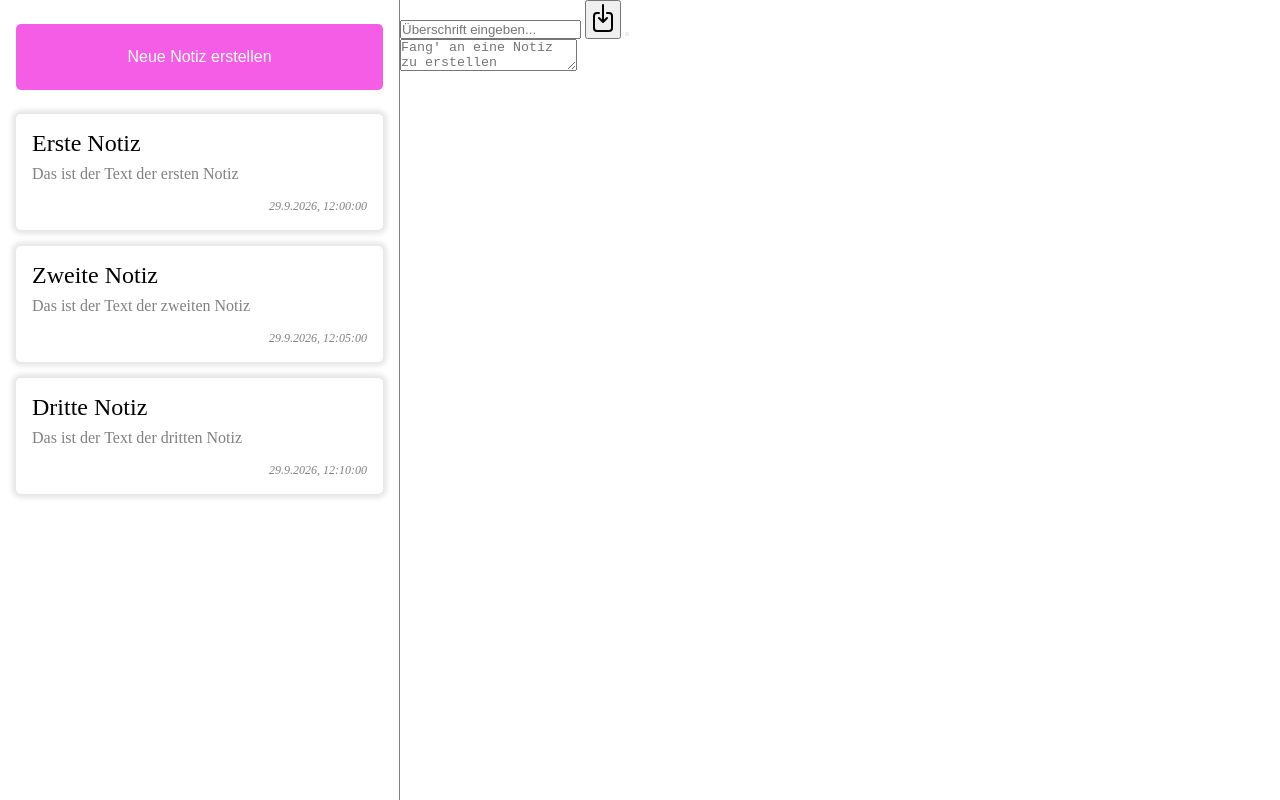
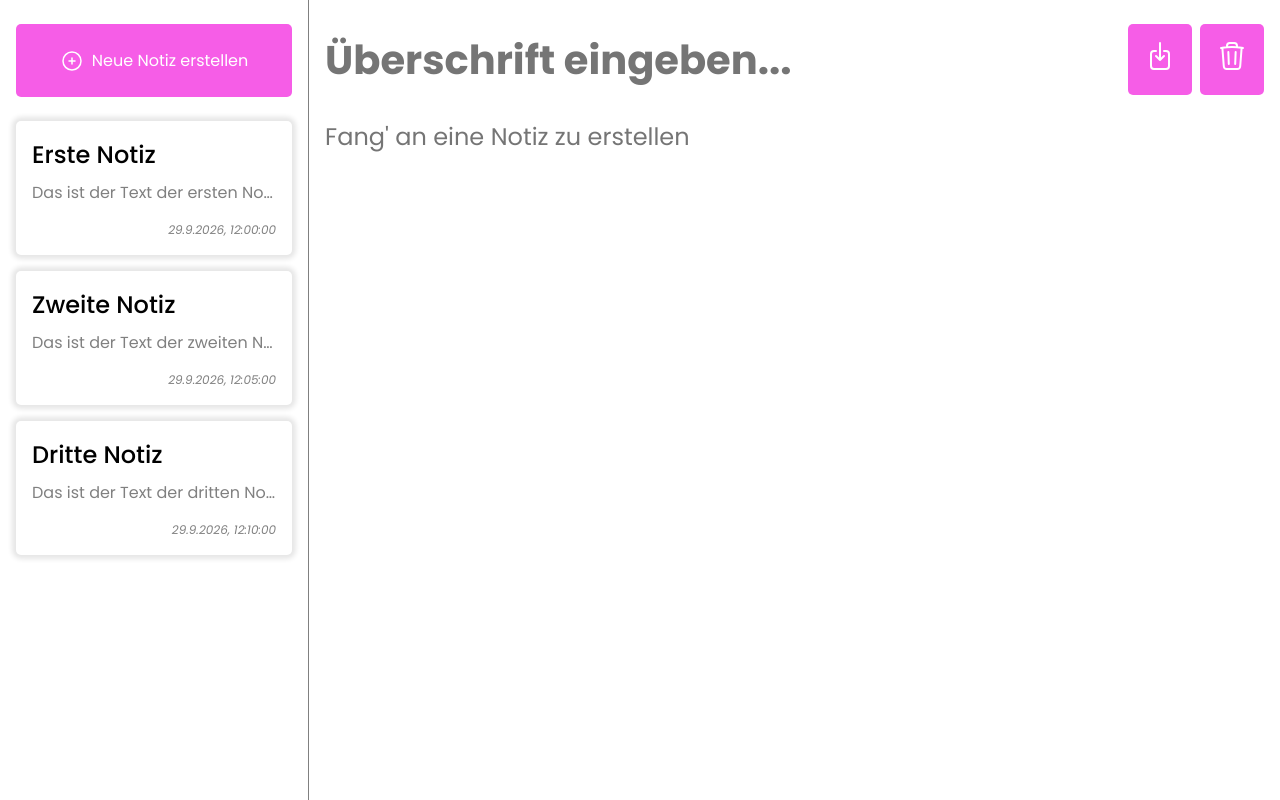
Before and after one commit to Suzu-glitch/NotizApp, a plain HTML site: page index.html in a window 1280 px wide. Drawn offline with Linux system fonts and the light colour scheme.

Commit message:
Add styling, icons and Poppins font

```diff
--- a/index.css
+++ b/index.css
@@ -1,8 +1,37 @@
+@font-face {
+  font-family: "Poppins";
+  src: url("fonts/Poppins-Regular.ttf");
+  font-weight: 400;
+  font-style: normal;
+}
+
+@font-face {
+  font-family: "Poppins";
+  src: url("fonts/Poppins-Medium.ttf");
+  font-weight: 500;
+  font-style: normal;
+}
+
+@font-face {
+  font-family: "Poppins";
+  src: url("fonts/Poppins-Bold.ttf");
+  font-weight: 700;
+  font-style: normal;
+}
+
+@font-face {
+  font-family: "Poppins";
+  src: url("fonts/Poppins-Italic.ttf");
+  font-weight: 400;
+  font-style: italic;
+}
 * {
   padding: 0;
   margin: 0;
 }
+
 :root {
+  --font-family: "Poppins", sans-serif;
   --primary-color: 246, 93, 231;
   --primary-color-rgb: rgb(var(--primary-color));
   --primary-color--hover: rgb(249, 126, 237);
@@ -12,6 +41,7 @@
   height: 100vh;
   display: flex;
   flex-direction: column;
+  font-family: var(--font-family);
 }
 .sidebar {
   width: 100%;
@@ -19,7 +49,10 @@
   padding: 1.5rem 1rem;
   box-sizing: border-box;
 }
-.create-new {
+
+.create-new,
+.save-note,
+.delete-note {
   color: white;
   background-color: var(--primary-color-rgb);
   border: none;
@@ -28,10 +61,62 @@
   width: 100%;
   font-size: 1rem;
   cursor: pointer;
+  font-family: var(--font-family);
 }
 
-.create-new:hover {
+.create-new:hover,
+.save-note:hover,
+.delete-note:hover {
   background-color: var(--primary-color--hover);
+}
+
+.save-note,
+.delete-note {
+  width: unset;
+  padding: 1rem;
+}
+
+.create-new {
+  display: flex;
+  align-items: center;
+  justify-content: center;
+  gap: 0.5rem;
+}
+
+.create-new .icon {
+  width: 1.5rem;
+  height: 1.5rem;
+}
+
+.title-and-save {
+  display: flex;
+  gap: 0.5rem;
+  margin-bottom: 1.5rem;
+}
+
+.main-content {
+  padding: 1.5rem 1rem;
+  width: 100%;
+  box-sizing: border-box;
+}
+
+#title-input,
+#content-input {
+  width: 100%;
+  border: none;
+  outline: none;
+  font-family: var(--font-family);
+}
+
+#title-input {
+  font-size: 1.5rem;
+  font-weight: 700;
+}
+
+#content-input {
+  font-size: 1.5rem;
+  resize: none;
+  height: 80vh;
 }
 
 .notes-list {
@@ -73,9 +158,15 @@
   color: gray;
   font-size: 0.75rem;
 }
+
 .icon {
   width: 2rem;
   height: 2rem;
+}
+@media (min-width: 600px) {
+  #title-input {
+    font-size: 2.5rem;
+  }
 }
 @media (min-width: 1000px) {
   .notes-app {
@@ -86,5 +177,6 @@
     width: 400px;
     border-bottom: none;
     border-right: 1px solid gray;
+    overflow: auto;
   }
 }
--- a/index.html
+++ b/index.html
@@ -9,7 +9,23 @@
   <body>
     <div class="notes-app">
       <div class="sidebar">
-        <button class="create-new">Neue Notiz erstellen</button>
+        <button class="create-new">
+          <svg
+            xmlns="http://www.w3.org/2000/svg"
+            fill="none"
+            viewBox="0 0 24 24"
+            stroke-width="1.5"
+            stroke="currentColor"
+            class="icon"
+          >
+            <path
+              stroke-linecap="round"
+              stroke-linejoin="round"
+              d="M12 9v6m3-3H9m12 0a9 9 0 1 1-18 0 9 9 0 0 1 18 0Z"
+            />
+          </svg>
+          Neue Notiz erstellen
+        </button>
 
         <div class="notes-list">
           <div class="note-entry" data-id="1">
@@ -62,7 +78,20 @@
             </svg>
           </button>
           <button class="delete-note">
-            <!-- Löschen-Icon kommt hier hinein -->
+            <svg
+              xmlns="http://www.w3.org/2000/svg"
+              fill="none"
+              viewBox="0 0 24 24"
+              stroke-width="1.5"
+              stroke="currentColor"
+              class="icon"
+            >
+              <path
+                stroke-linecap="round"
+                stroke-linejoin="round"
+                d="m14.74 9-.346 9m-4.788 0L9.26 9m9.968-3.21c.342.052.682.107 1.022.166m-1.022-.165L18.16 19.673a2.25 2.25 0 0 1-2.244 2.077H8.084a2.25 2.25 0 0 1-2.244-2.077L4.772 5.79m14.456 0a48.108 48.108 0 0 0-3.478-.397m-12 .562c.34-.059.68-.114 1.022-.165m0 0a48.11 48.11 0 0 1 3.478-.397m7.5 0v-.916c0-1.18-.91-2.164-2.09-2.201a51.964 51.964 0 0 0-3.32 0c-1.18.037-2.09 1.022-2.09 2.201v.916m7.5 0a48.667 48.667 0 0 0-7.5 0"
+              />
+            </svg>
           </button>
         </div>
         <textarea
```
Also changed, not shown: fonts/Poppins-Bold.ttf (added), fonts/Poppins-Italic.ttf (added), fonts/Poppins-Medium.ttf (added), fonts/Poppins-Regular.ttf (added).
